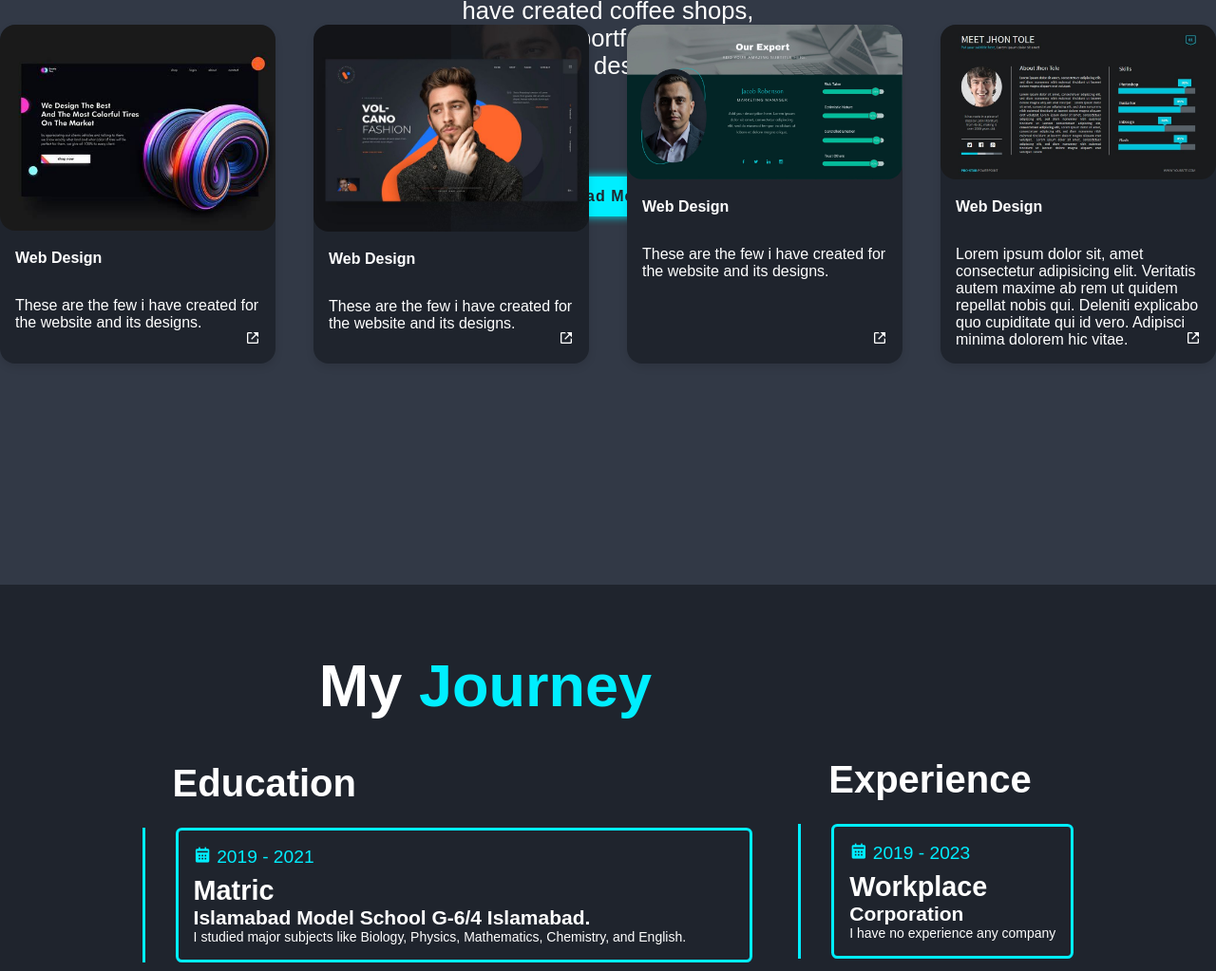
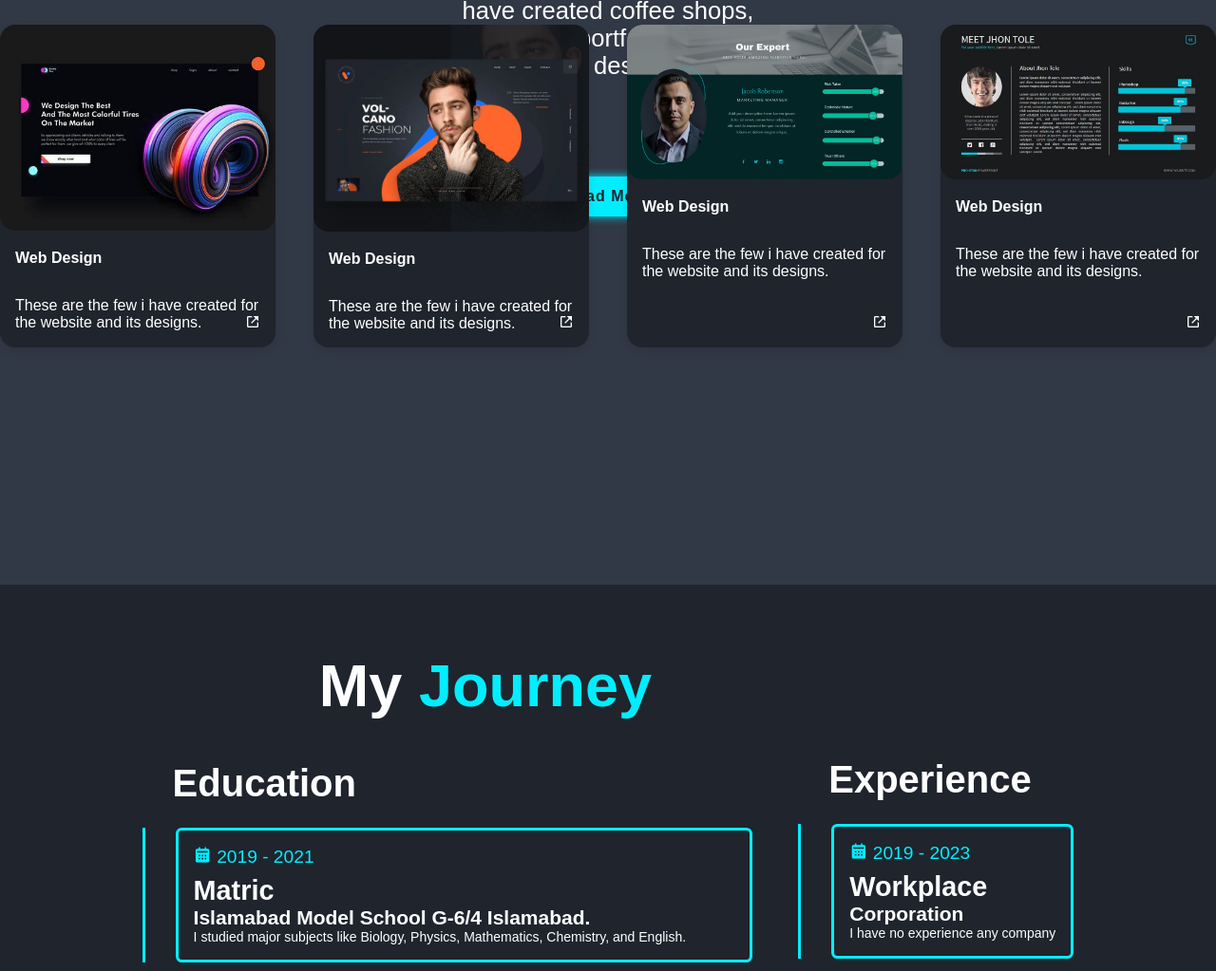
Before and after one commit to mastonaqvi/mastonaqvi.github.io-portfolio, a plain HTML site: page index.html in a window 1280 px wide. Shown: the part 2584-3607 px from the top of the page at 95% size. Drawn offline with nearby package versions, Linux system fonts and the light colour scheme; files whose address does not match are found by name; a web font is replaced by a local one.

Commit message:
index.html

```diff
--- a/index.html
+++ b/index.html
@@ -139,7 +139,7 @@
                 <img src="4.jpeg" alt="">
                 <div class="portfolio-layer"></div>
                 <h4>Web Design</h4>
-                <p>Lorem ipsum dolor sit, amet consectetur adipisicing elit. Veritatis autem maxime ab rem ut quidem repellat nobis qui. Deleniti explicabo quo cupiditate qui id vero. Adipisci minima dolorem hic vitae.</p>
+                <p>These are the few i have created for the website and its designs.</p>
                 <a href="#"><i class='bx bx-link-external'></i></a>
             </div>
         </div>
```
